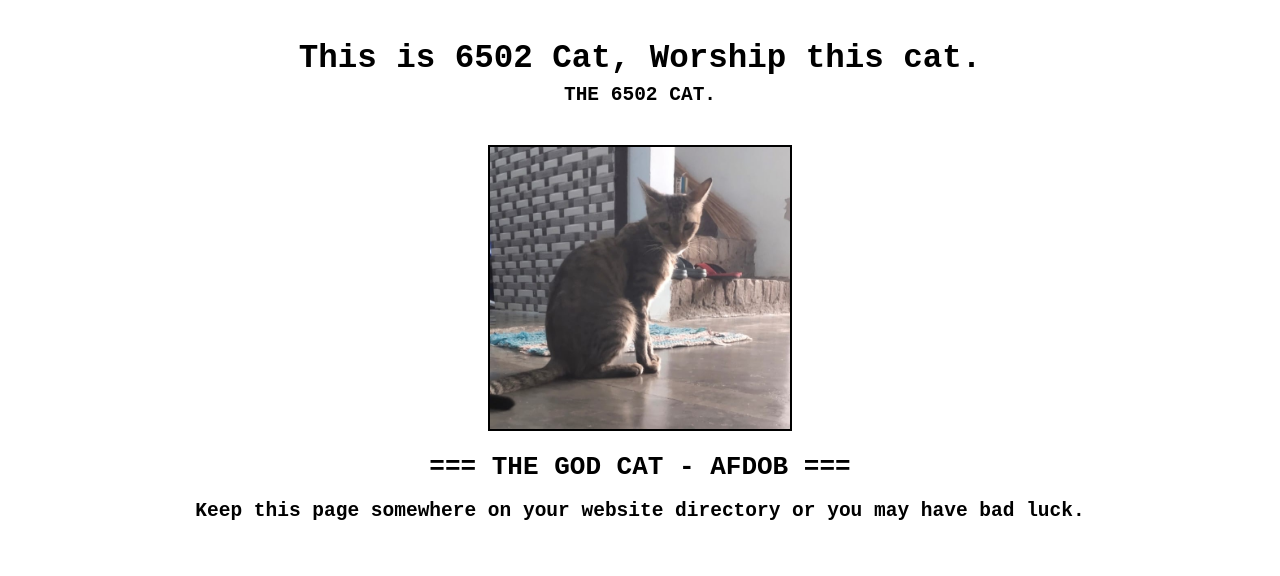
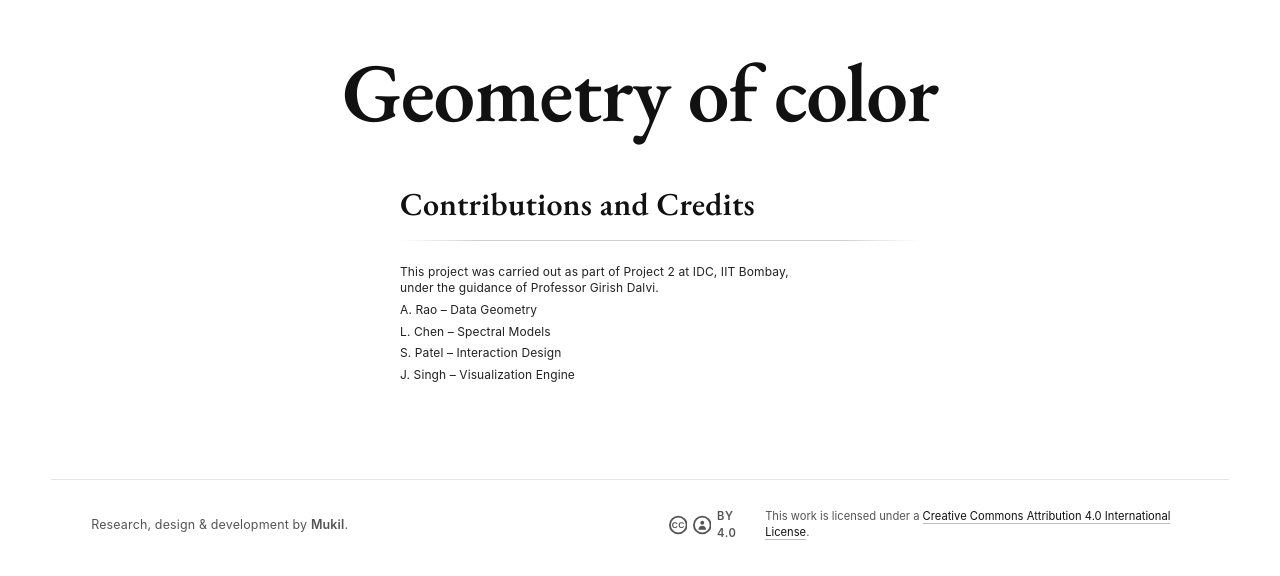
Before and after one commit to bukil/bukil.github.io, a React (Create React App) app: page / in a window 1280 px wide. Shown: the top 576 px of the page. Built offline with nearby package versions, Linux system fonts and the light colour scheme.

Commit message:
basic
basic go

```diff
--- a/package.json
+++ b/package.json
@@ -10,6 +10,7 @@
     "react": "^19.1.1",
     "react-dom": "^19.1.1",
     "react-scripts": "^5.0.1",
+    "three": "^0.179.1",
     "web-vitals": "^2.1.4"
   },
   "scripts": {
--- a/public/index.html
+++ b/public/index.html
@@ -24,7 +24,11 @@
       work correctly both with client-side routing and a non-root public URL.
       Learn how to configure a non-root public URL by running `npm run build`.
     -->
-    <title>React App</title>
+  <link rel="preconnect" href="https://fonts.googleapis.com" />
+  <link rel="preconnect" href="https://fonts.gstatic.com" crossorigin />
+  <link href="https://fonts.googleapis.com/css2?family=EB+Garamond:wght@400;500;600;700&display=swap" rel="stylesheet" />
+  <link href="https://fonts.googleapis.com/css2?family=Playfair+Display:wght@500;600;700&display=swap" rel="stylesheet" />
+  <title>Color IDC IITB</title>
   </head>
   <body>
     <noscript>You need to enable JavaScript to run this app.</noscript>
--- a/src/App.css
+++ b/src/App.css
@@ -1,38 +1,181 @@
-.App {
+/* Minimalist, Apple-like white aesthetic */
+
+:root {
+  --bg: #ffffff;
+  --text: #111111;
+  --text-soft: #444;
+  --line: #e5e5e7;
+  --radius-s: 6px;
+  --radius-m: 14px;
+  --shadow-soft: 0 2px 4px rgba(0,0,0,0.04), 0 4px 16px rgba(0,0,0,0.04);
+  --font-stack: -apple-system,BlinkMacSystemFont,'SF Pro Text','Segoe UI',Roboto,Helvetica,Arial,sans-serif;
+}
+
+html, body, .App {
+  min-height: 100%;
+  background: var(--bg);
+  color: var(--text);
+  font-family: var(--font-stack);
+  -webkit-font-smoothing: antialiased;
+  text-rendering: optimizeLegibility;
+}
+
+.App { display:flex; align-items:center; justify-content:center; padding:6vh 4vw; }
+
+.garamond { font-family: 'EB Garamond', serif; font-weight:600; letter-spacing:.5px; }
+
+.App > .hero-title { margin:0; font-size: clamp(2.8rem,7vw,5.2rem); line-height:1.05; letter-spacing:-1px; font-weight:600; }
+
+/* Credits Section */
+.credits-section { width:100%; max-width:520px; margin:3.2rem 0 0 clamp(1rem,4vw,2.5rem); padding:0 1.1rem; text-align:left; }
+.credits-title { margin:0 0 .75rem; font-size:clamp(1.45rem,2.6vw,2rem); font-weight:600; letter-spacing:.3px; line-height:1.08; }
+.playfair { font-family:'Playfair Display', 'EB Garamond', serif; }
+.credits-divider { width:100%; height:1px; background:linear-gradient(90deg,transparent, #d0d0d2 15%, #d0d0d2 85%, transparent); margin:1.2rem 0 1.4rem; }
+.credits-list { list-style:none; padding:0; margin:0; display:flex; flex-direction:column; gap:.35rem; max-width:420px; }
+.credits-list li { font-size:.75rem; letter-spacing:.1px; line-height:1.35; }
+.credits-list a { color:#222; text-decoration:none; border:0; padding:.05rem 0; transition:color .25s; }
+.credits-list a:hover, .credits-list a:focus-visible { color:#000; }
+
+body { margin: 0; }
+
+.App { display: flex; flex-direction: column; }
+
+/* Navigation */
+.site-nav {
+  position: sticky;
+  top: 0;
+  backdrop-filter: saturate(180%) blur(18px);
+  background: rgba(255,255,255,0.72);
+  border-bottom: 1px solid var(--line);
+  z-index: 40;
+}
+
+.nav-inner {
+  max-width: 1220px;
+  margin: 0 auto;
+  padding: 0 clamp(1rem,4vw,2.5rem);
+  height: 56px;
+  display: flex;
+  align-items: center;
+  justify-content: space-between;
+  gap: 2rem;
+}
+
+.brand {
+  font-weight: 600;
+  letter-spacing: -.5px;
+  font-size: 1.05rem;
+  display: flex;
+  align-items: center;
+}
+.brand .dot { color: #999; margin: 0 .25ch; }
+
+.nav-links { display: flex; gap: 1.75rem; }
+.nav-links a {
+  color: var(--text-soft);
+  text-decoration: none;
+  font-size: .9rem;
+  font-weight: 500;
+  position: relative;
+  padding: .2rem 0;
+  transition: color .25s;
+}
+.nav-links a:hover, .nav-links a:focus-visible { color: var(--text); }
+.nav-links a:after {
+  content: '';
+  position: absolute;
+  left: 0; bottom: 0;
+  width: 0; height: 2px;
+  background: #000;
+  transition: width .3s cubic-bezier(.4,.6,.3,1);
+  border-radius: 2px;
+}
+.nav-links a:hover:after, .nav-links a:focus-visible:after { width: 100%; }
+
+/* Hero */
+.hero {
+  max-width: 1220px;
+  margin: 0 auto;
+  padding: clamp(2.5rem,6vw,5rem) clamp(1rem,4vw,2.5rem) clamp(3rem,8vw,6rem);
+  display: grid;
+  grid-template-columns: repeat(auto-fit,minmax(320px,1fr));
+  gap: clamp(2rem,4vw,4rem);
+  align-items: center;
+}
+.hero-content { display: flex; flex-direction: column; gap: 1.1rem; }
+
+.hero-title {
+  margin: 0;
+  font-size: clamp(2.75rem,6vw,4.25rem);
+  line-height: 1.05;
+  letter-spacing: -2px;
+  font-weight: 600;
+}
+
+.hero-sub {
+  margin: 0;
+  font-size: clamp(1.05rem,1.8vw,1.35rem);
+  font-weight: 500;
+  color: var(--text-soft);
+  letter-spacing: -.25px;
+}
+
+.hero-copy {
+  margin: 0;
+  font-size: clamp(.95rem,1.3vw,1.05rem);
+  line-height: 1.55;
+  max-width: 52ch;
+  color: #555;
+}
+
+.hero-media { display: flex; justify-content: center; }
+.image-frame {
+  margin: 0;
+  padding: clamp(.75rem,1.2vw,1rem);
+  border: 1px solid var(--line);
+  border-radius: var(--radius-m);
+  background: linear-gradient(145deg,#fff,#fafafa);
+  box-shadow: var(--shadow-soft);
+  max-width: 420px;
+  width: 100%;
+  transition: box-shadow .4s, transform .4s;
+}
+.image-frame img { width: 100%; height: auto; display: block; border-radius: calc(var(--radius-m) - 6px); }
+.image-frame:hover { transform: translateY(-4px); box-shadow: 0 4px 6px rgba(0,0,0,0.06),0 10px 32px rgba(0,0,0,0.08); }
+
+/* Omen section */
+.omen {
+  max-width: 840px;
+  margin: 0 auto;
+  padding: 0 clamp(1rem,4vw,2.5rem) clamp(4rem,9vw,6rem);
   text-align: center;
 }
+.omen-title { font-size: clamp(1.6rem,3vw,2.2rem); margin: 0 0 .75rem; letter-spacing: -1px; }
+.omen-text { margin: 0; font-size: 1rem; line-height: 1.6; color: #555; }
 
-.App-logo {
-  height: 40vmin;
-  pointer-events: none;
+/* Footer */
+.site-footer { width:100%; margin-top:6rem; border-top:1px solid var(--line); }
+.footer-inner { max-width:1200px; margin:0 auto; padding:1.75rem clamp(1rem,4vw,2.5rem) 2.4rem; font-size:.75rem; line-height:1.5; color:#555; display:flex; flex-wrap:wrap; gap:1.5rem; align-items:center; justify-content:space-between; }
+.footer-inner a { color:#111; text-decoration:none; border-bottom:1px solid rgba(0,0,0,0.25); transition:color .25s,border-color .25s; }
+.footer-inner a:hover, .footer-inner a:focus-visible { color:#000; border-color:#000; }
+.credit { margin:0; font-size:.78rem; letter-spacing:.15px; }
+.name { font-weight:600; }
+.cc-license { display:flex; flex-direction:row; align-items:center; gap:.75rem; max-width:520px; }
+.cc-icons { display:inline-flex; align-items:center; gap:.35rem; font-size:.7rem; font-weight:600; letter-spacing:.5px; }
+.cc-text { font-family: var(--font-stack); color:#555; }
+.license-text { font-size:.7rem; line-height:1.4; }
+@media (max-width:680px){
+  .footer-inner { flex-direction:column; text-align:center; }
+  .cc-license { flex-direction:column; }
 }
 
-@media (prefers-reduced-motion: no-preference) {
-  .App-logo {
-    animation: App-logo-spin infinite 20s linear;
-  }
+/* Responsive tweaks */
+@media (max-width: 640px) {
+  .nav-links { display: none; }
+  .hero-title { letter-spacing: -1px; }
+  .image-frame { max-width: 320px; }
 }
 
-.App-header {
-  background-color: #282c34;
-  min-height: 100vh;
-  display: flex;
-  flex-direction: column;
-  align-items: center;
-  justify-content: center;
-  font-size: calc(10px + 2vmin);
-  color: white;
+@media (prefers-reduced-motion: reduce) {
+  * { transition: none !important; animation: none !important; }
 }
-
-.App-link {
-  color: #61dafb;
-}
-
-@keyframes App-logo-spin {
-  from {
-    transform: rotate(0deg);
-  }
-  to {
-    transform: rotate(360deg);
-  }
-}
--- a/src/App.js
+++ b/src/App.js
@@ -3,20 +3,39 @@ import './App.css';
 
 function App() {
   return (
-    <div style={{ background: '#fff', minHeight: '100vh', textAlign: 'center', fontFamily: 'monospace' }}>
-      <div style={{ marginTop: '40px' }}>
-        <h1 style={{ fontWeight: 'bold', fontSize: '2.5em', marginBottom: '0.2em' }}>
-          This is 6502 Cat, Worship this cat.
-        </h1>
-        <div style={{ fontWeight: 'bold', fontSize: '1.5em', marginBottom: '1em' }}>
-          THE 6502 CAT.
+    <div className="App">
+      <h3 className="hero-title garamond">Geometry of color</h3>
+      <section className="credits-section" aria-labelledby="credits-heading">
+        <h2 id="credits-heading" className="credits-title garamond">Contributions and Credits</h2>
+        <div className="credits-divider" aria-hidden="true" />
+        <ul className="credits-list" aria-label="Contributor list">
+          <li><a href="#" rel="noopener noreferrer">This project was carried out as part of Project 2 at IDC, IIT Bombay, under the guidance of Professor Girish Dalvi.</a></li>
+          <li><a href="#" rel="noopener noreferrer">A. Rao – Data Geometry</a></li>
+          <li><a href="#" rel="noopener noreferrer">L. Chen – Spectral Models</a></li>
+          <li><a href="#" rel="noopener noreferrer">S. Patel – Interaction Design</a></li>
+          <li><a href="#" rel="noopener noreferrer">J. Singh – Visualization Engine</a></li>
+        </ul>
+      </section>
+      <footer className="site-footer" role="contentinfo">
+        <div className="footer-inner">
+          <p className="credit">Research, design & development by <span className="name">Mukil</span>.</p>
+          <div className="cc-license" aria-label="Creative Commons Attribution 4.0 International License">
+            <span className="cc-icons" aria-hidden="true">
+              <svg width="20" height="20" viewBox="0 0 20 20" fill="none" xmlns="http://www.w3.org/2000/svg">
+                <circle cx="10" cy="10" r="9" stroke="#555" strokeWidth="2"/>
+                <text x="50%" y="50%" textAnchor="middle" dominantBaseline="central" fontSize="9" fontFamily="Helvetica,Arial,sans-serif" fill="#555">CC</text>
+              </svg>
+              <svg width="20" height="20" viewBox="0 0 20 20" fill="none" xmlns="http://www.w3.org/2000/svg">
+                <circle cx="10" cy="10" r="9" stroke="#555" strokeWidth="2"/>
+                <path d="M10 5.4a2.1 2.1 0 1 1 0 4.2 2.1 2.1 0 0 1 0-4.2Zm0 5.3c2.26 0 4.1 1.84 4.1 4.1v.4H5.9v-.4c0-2.26 1.84-4.1 4.1-4.1Z" fill="#555"/>
+              </svg>
+              <span className="cc-text">BY 4.0</span>
+            </span>
+            <span className="license-text">This work is licensed under a <a href="https://creativecommons.org/licenses/by/4.0/" target="_blank" rel="noopener noreferrer">Creative Commons Attribution 4.0 International License</a>.</span>
+          </div>
         </div>
-        <img src="/god_cat.jpg" alt="6502 Cat" style={{ marginTop: '20px', border: '2px solid #000', maxWidth: '300px', width: '80%', height: 'auto' }} />
-      </div>
-      <h1>=== THE GOD CAT - AFDOB ===</h1>
-      <h2>Keep this page somewhere on your website directory or you may have bad luck.</h2>
+      </footer>
     </div>
-
   );
 }
 
```
Also changed, not shown: 1 other file (tests, documents, lock files or other folders).
